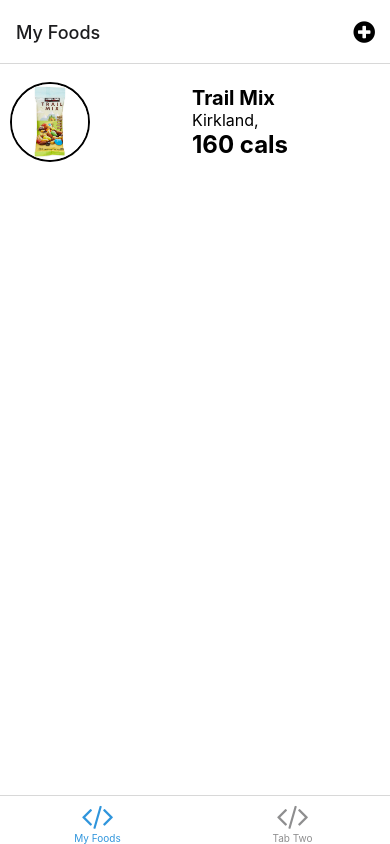
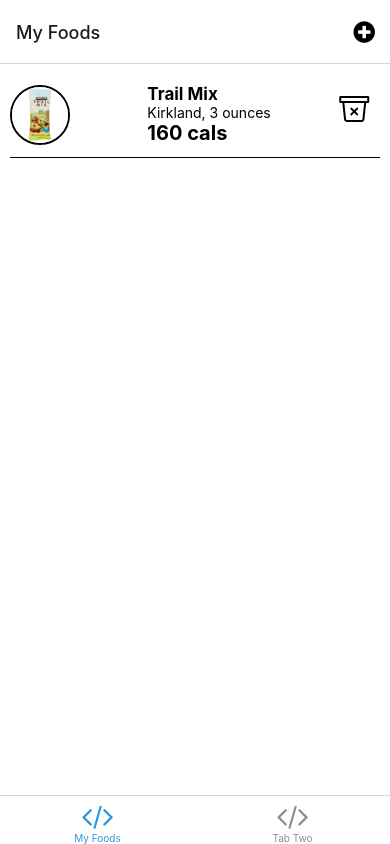
Before and after one commit to SebastienLD/Health-Advisor-App, a React Native app: screen /TabOne in a window 390 px wide. Built offline with nearby package versions, Linux system fonts and the light colour scheme; what expo-linking would draw is missing.

Commit message:
Confirm food card and delete

```diff
--- a/components/ConfirmFood.tsx
+++ b/components/ConfirmFood.tsx
@@ -1,8 +1,10 @@
-import { useState } from 'react';
+import { useEffect, useState, useRef } from 'react';
 import { StyleSheet, Image, TextInput } from 'react-native';
 import { Text, View } from './Themed';
 import FoodItem, { FoodItemType } from './FoodItem';
-
+import Ionicons from '@expo/vector-icons/Ionicons';
+import { useLinkBuilder } from '@react-navigation/native';
+import uuid from 'react-native-uuid';
 
 type PhotoFromAPI = {
 	thumb: string;
@@ -10,7 +12,7 @@
 	is_user_uploaded: boolean;
 }
 
-type FullFoodResponse = {
+export type FullFoodResponse = {
     food_name: string;
     brand_name: string,
 	serving_qty: number,
@@ -40,15 +42,34 @@
 }
 
 type ComponentProps = {
-	foodResponse: FullFoodResponse;
+	foodResponse: FullFoodResponse | undefined;
 	receivedResponse: boolean;
+	handleConfirmFood: (confirmedFoodItem: FoodItemType) => void;
+	scanned: boolean;
 }
 
 const ConfirmFood = (props: ComponentProps) => {
-	const { foodResponse, receivedResponse } = props;
+	const { foodResponse, receivedResponse, handleConfirmFood, scanned } = props;
 	const [numServings, setNumServings] = useState<string>("1");
 
 	const [confirmedFoodItem, setConfirmedFoodItem] = useState<FoodItemType>({
+		foodItemId: "",
+		name: "No Item",
+		brand: "",
+		serving_qty: 1,
+		serving_unit: "",
+		num_servings: NaN,
+		calories: NaN,
+		image: {uri: undefined},
+		protein: NaN,
+		fat: NaN,
+		carbs: NaN,
+	});
+
+	useEffect(() => {
+		if (receivedResponse && foodResponse) {
+			setConfirmedFoodItem({
+				foodItemId: String(uuid.v4()),
 				name: foodResponse.food_name,
 				brand: foodResponse.brand_name,
 				serving_qty: foodResponse.serving_qty,
@@ -59,7 +80,9 @@
 				protein: foodResponse.nf_protein,
 				fat: foodResponse.nf_total_fat,
 				carbs: foodResponse.nf_total_carbohydrate,
-	});
+			})
+		}
+	}, [receivedResponse, foodResponse]);
 
 	const handleUpdateServingQty = (num_servings: string) => {
 		setNumServings(num_servings);
@@ -74,21 +97,25 @@
 
 	return (
 		<View style={styles.cardContainer}>
-			{receivedResponse ?
 			<View>
-				<View style={{flexDirection: "row"}}>
+				<View style={{flexDirection: "row", display: "flex", justifyContent: "space-between"}}>
 					<Image
 						style={styles.image}
 						source={confirmedFoodItem.image}
 						resizeMode={"cover"} // <- needs to be "cover" for borderRadius to take effect on Android
 					/>
-					<View style={{flexDirection: "column", top: 6}}>
-						<Text style={{fontSize: 18}}>{confirmedFoodItem.name}</Text>
-						<Text style={{fontSize: 15}}>{confirmedFoodItem.brand}</Text>
+					<View style={{flexDirection: "column", top: 6, marginRight: 22}}>
+						<Text style={{fontSize: 16, maxWidth: 200}}>{confirmedFoodItem.name}</Text>
+						<Text style={{fontSize: 14}}>{confirmedFoodItem.brand}</Text>
 					</View>
+					<Ionicons
+						onPress={() => handleConfirmFood(confirmedFoodItem)}
+						name="md-checkmark-circle"
+						size={32}
+					/>
 				</View>
 				<View style={{flexDirection: "row", display: "flex", justifyContent: "space-between"}}>
-					<Text style={{top: 15}}>Number of servings ({confirmedFoodItem.serving_qty} {confirmedFoodItem.serving_unit} ea.)</Text>
+					<Text style={{top: 15}}>Number of servings {confirmedFoodItem.serving_qty.toFixed(2)} {confirmedFoodItem.serving_unit} ea.)</Text>
 					<View style={styles.input}>
 						<TextInput
 							style={{textAlign: "right"}}
@@ -96,6 +123,7 @@
 							onChangeText={handleUpdateServingQty}
 							placeholderTextColor="#60605e"
 							keyboardType={'numeric'}
+							autoFocus={scanned}
 						/>
 					</View>
 				</View>
@@ -115,17 +143,14 @@
 					<Text>Carbs</Text>
 					<Text>{confirmedFoodItem.carbs * confirmedFoodItem.num_servings} g</Text>
 				</View>
-			</View> :
-			<View style={styles.noResponseView}>
-				<Text style={styles.noResponseText}>Scan Your Barcode To Add a Food!</Text>
 			</View>
-			}
 		</View>
 	)
 }
 
 const styles = StyleSheet.create({
 	cardContainer: {
+		marginTop: 15,
 		padding: 10,
 		width: '90%',
 		height: '45%',
@@ -142,8 +167,8 @@
 		fontSize: 20,
 	},
 	image: {
-		width: 60,
-		height: 60,
+		width: 50,
+		height: 50,
 		marginRight: 10,
 		borderColor: 'black',
 		borderWidth: 1,
--- a/components/FoodItem.tsx
+++ b/components/FoodItem.tsx
@@ -1,8 +1,13 @@
 
+import { useContext } from 'react';
 import { Text, View } from './Themed';
 import { StyleSheet, Image, ImageSourcePropType } from 'react-native';
+import Ionicons from '@expo/vector-icons/Ionicons';
+import { FoodContext } from '../contexts/foodsContext';
+import { FoodContextActionTypes } from '../contexts/foodContextReducer';
 
 export type FoodItemType = {
+    foodItemId: string;
     name: string;
     brand: string;
     serving_qty: number;
@@ -20,8 +25,18 @@
 }
 
 const FoodItem = (props: ComponentProps) => {
-    const {name, brand, serving_qty, serving_unit, calories, image } = props.foodItem;
+    const {name, brand, serving_qty, serving_unit, calories, image, num_servings} = props.foodItem;
+    const foodContext = useContext(FoodContext);
+
+    const onRemoveFood = () => {
+      foodContext.foodContextDispatch({
+        type: FoodContextActionTypes.DeleteFood,
+        payload: props.foodItem,
+      });
+    };
+
     return (
+      <View style={styles.row}>
         <View style={styles.rowContainer}>
           <Image
             style={styles.image}
@@ -29,35 +44,48 @@
             resizeMode={"cover"} // <- needs to be "cover" for borderRadius to take effect on Android
             />
           <Text style={styles.name}>{name}</Text>
-        <Text style={styles.info}>{brand}, {serving_qty} {serving_unit}</Text>
-        <Text style={styles.calories}>{calories} cals</Text>
+          <Text style={styles.info}>{brand}, {num_servings * serving_qty} {serving_unit}</Text>
+          <Text style={styles.calories}>{calories * num_servings} cals</Text>
+        </View>
+        <Ionicons
+          style={{marginTop: 10, marginRight: 10}}
+          onPress={() => onRemoveFood()}
+          name="trash-bin-outline"
+          size={32}
+        />
       </View>
     )
 };
 
 const styles = StyleSheet.create({
+    row: {
+      width: '100%',
+      display: 'flex',
+      flexDirection: 'row',
+      justifyContent: 'space-between',
+    },
       rowContainer: {
       flex: 1,
       flexWrap: 'wrap',
-      height: 80,
+      height: 65,
       alignItems: 'flex-start',
       justifyContent: 'center',
       marginBottom: 10,
     },
     name: {
+      fontSize: 17,
+      fontWeight: 'bold',
+    },
+    info: {
+      fontSize: 14,
+    },
+    calories: {
       fontSize: 20,
       fontWeight: 'bold',
     },
-    info: {
-      fontSize: 16,
-    },
-    calories: {
-      fontSize: 24,
-      fontWeight: 'bold',
-    },
     image: {
-      width: 80,
-      height: 80,
+      width: 60,
+      height: 60,
       marginRight: 10,
       borderColor: 'black',
       borderWidth: 2,
--- a/components/MyFoodsList.tsx
+++ b/components/MyFoodsList.tsx
@@ -1,4 +1,4 @@
-import { SafeAreaView, ScrollView, StyleSheet } from 'react-native';
+import { SafeAreaView, ScrollView, StyleSheet, View } from 'react-native';
 import FoodItem, { FoodItemType } from './FoodItem';
 
 type ComponentProps = {
@@ -13,7 +13,16 @@
             <ScrollView>
             {foodItemList.map((foodItem, index) => {
                     return (
-                        <FoodItem key={index} foodItem={foodItem} />
+                        <View key={index}>
+                            <FoodItem foodItem={foodItem} />
+                            <View
+                                style={{
+                                    borderBottomColor: 'black',
+                                    borderBottomWidth: StyleSheet.hairlineWidth,
+                                    marginBottom: 10,
+                                }}
+                            />
+                        </View>
                     )
                 })
             }
--- a/package.json
+++ b/package.json
@@ -30,6 +30,7 @@
     "expo-status-bar": "~1.4.2",
     "expo-system-ui": "~2.0.1",
     "expo-web-browser": "~12.0.0",
+    "lodash": "^4.17.21",
     "ngrok": "^4.3.3",
     "react": "18.1.0",
     "react-dom": "18.1.0",
@@ -38,6 +39,7 @@
     "react-native-safe-area-context": "4.4.1",
     "react-native-scan-barcode": "^3.1.7",
     "react-native-screens": "~3.18.0",
+    "react-native-uuid": "^2.0.1",
     "react-native-web": "~0.18.9"
   },
   "devDependencies": {
--- a/screens/ModalScreen.tsx
+++ b/screens/ModalScreen.tsx
@@ -1,10 +1,10 @@
 import React, { useState, useEffect, useReducer, useContext } from 'react';
-import { Text, View, StyleSheet, Button, TextInput } from 'react-native';
+import { Text, View, StyleSheet, Pressable } from 'react-native';
 import { BarCodeScanner } from 'expo-barcode-scanner';
 import { FoodContext } from '../contexts/foodsContext';
 import { FoodContextActionTypes } from '../contexts/foodContextReducer';
-import ConfirmFood from '../components/ConfirmFood';
-import { FullFoodResponse } from '../components/ConfirmFood';
+import ConfirmFood, { FullFoodResponse } from '../components/ConfirmFood';
+import type { NativeStackScreenProps } from '@react-navigation/native-stack';import { FoodItemType } from '../components/FoodItem';
 
 const exampleResponse = {
 	"foods": [
@@ -114,11 +114,20 @@
 const app_id = 'eed60937';
 const app_key = '09e865c9a2fbb04be2f1e1de03eb07a4';
 
-export default function App() {
+
+type RootStackParamList = {
+  TabOne: undefined;
+  TabTwo: undefined;
+};
+
+type ComponentProps = NativeStackScreenProps<RootStackParamList>;
+
+
+const App = ( { navigation, route } : ComponentProps) => {
   const [hasPermission, setHasPermission] = useState(null);
   const [scanned, setScanned] = useState(false);
   const [manualUPC, setManualUPC] = useState('');
-  const [fullFoodResponse, setFullFoodResponse] = useState<FullFoodResponse>({});
+  const [fullFoodResponse, setFullFoodResponse] = useState<FullFoodResponse>();
   const [receivedFoodResponse, setReceievedFoodResponse] = useState(false);
   const foodContext = useContext(FoodContext);
 
@@ -140,18 +149,18 @@
         setReceievedFoodResponse(true);
       }
       setFullFoodResponse(json["foods"][0]);
-      foodContext.foodContextDispatch({type: FoodContextActionTypes.AddFood, payload: {
-        name: json["foods"][0]["food_name"],
-        brand: json["foods"][0]["brand_name"],
-        serving_qty: json["foods"][0]["serving_qty"],
-        serving_unit: json["foods"][0]["serving_unit"],
-        num_servings: 1,
-        calories: json["foods"][0]["nf_calories"],
-        image: require('../assets/images/TrailMix.jpeg'),
-      }});
     } catch (error) {
       console.log(error);
     }
+  }
+
+  const goToFoodListPage = (confirmedFoodItem: FoodItemType) => {
+    console.log("Clicked confirm button");
+    foodContext.foodContextDispatch({
+      type: FoodContextActionTypes.AddFood,
+      payload: confirmedFoodItem
+    });
+    navigation.navigate('TabOne');
   }
 
   useEffect(() => {
@@ -168,7 +177,6 @@
     if (type === 'org.gs1.EAN-13') {
       queryNutritionIx(data);
     }
-    alert(`Your food item has been added!`);
   };
 
   if (hasPermission === null) {
@@ -180,27 +188,22 @@
 
   return (
     <View style={styles.container}>
-      <BarCodeScanner
-        onBarCodeScanned={scanned ? undefined : handleBarCodeScanned}
-        style={styles.scannerContainer}
+      {!scanned &&
+        <BarCodeScanner
+          onBarCodeScanned={scanned ? undefined : handleBarCodeScanned}
+          style={styles.scannerContainer}
+      />}
+      <ConfirmFood
+        receivedResponse={receivedFoodResponse}
+        foodResponse={fullFoodResponse}
+        handleConfirmFood={goToFoodListPage}
+        scanned={scanned}
       />
-      {scanned && <Button title={'Tap to Scan Again'} onPress={() => setScanned(false)} />}
-      <ConfirmFood
-        receivedResponse={true}
-        foodResponse={exampleResponse["foods"][0]}
-      />
-      {/* <TextInput
-        style={styles.input}
-        onChangeText={setManualUPC}
-        value={manualUPC}
-        placeholder={"Type UPC Manually"}
-      />
-      <Button
-        title="Fetch"
-        onPress={() => {
-          queryNutritionIx(manualUPC);
-        }}
-      /> */}
+      {scanned &&
+        <Pressable style={styles.pressAgainButton} onPress={() => setScanned(false)} >
+          <Text style={{fontSize: 20}}>Scan Again</Text>
+        </Pressable>
+      }
     </View>
   );
 }
@@ -210,12 +213,21 @@
     flex: 1,
     alignItems: 'center',
   },
+  pressAgainButton: {
+    borderWidth: 1,
+    borderRadius: 10,
+    padding: 5,
+    borderColor: 'black',
+    backgroundColor: '#FFFFFF',
+    marginTop: 10,
+  },
   scannerContainer: {
     width: '90%',
-    height: '40%',
+    height: '30%',
     marginTop: 20,
     marginBottom: 20,
     borderRadius: 15,
+    overflow: 'hidden',
   },
   title: {
     fontSize: 20,
@@ -234,3 +246,5 @@
     padding: 10,
   },
 });
+
+export default App;
--- a/screens/TabOneScreen.tsx
+++ b/screens/TabOneScreen.tsx
@@ -1,9 +1,6 @@
-import { useState, useContext } from 'react';
-import { StatusBar } from 'expo-status-bar';
-import { Platform, StyleSheet, Pressable } from 'react-native';
-
-import EditScreenInfo from '../components/EditScreenInfo';
-import { Text, View } from '../components/Themed';
+import { useContext } from 'react';
+import { StyleSheet } from 'react-native';
+import { View } from '../components/Themed';
 import MyFoodsList from '../components/MyFoodsList';
 import {FoodContext} from '../contexts/foodsContext';
 
@@ -25,26 +22,4 @@
     alignItems: 'center',
     justifyContent: 'center',
   },
-  title: {
-    fontSize: 20,
-    fontWeight: 'bold',
-  },
-  separator: {
-    marginVertical: 30,
-    height: 1,
-    width: '80%',
-  },
-  button: {
-    alignItems: 'center',
-    justifyContent: 'center',
-    paddingVertical: 12,
-    paddingHorizontal: 32,
-    borderRadius: 4,
-    elevation: 3,
-    backgroundColor: 'black',
-    marginTop: 10,
-  },
-  buttonText: {
-    color: 'white',
-  }
 });
```
Also changed, not shown: contexts/foodContextReducer.ts (+13 -2 lines), contexts/foodsContext.ts (+10 -4 lines), 1 other file (tests, documents, lock files or other folders). Lines whose indentation alone changed are shown as unchanged.
